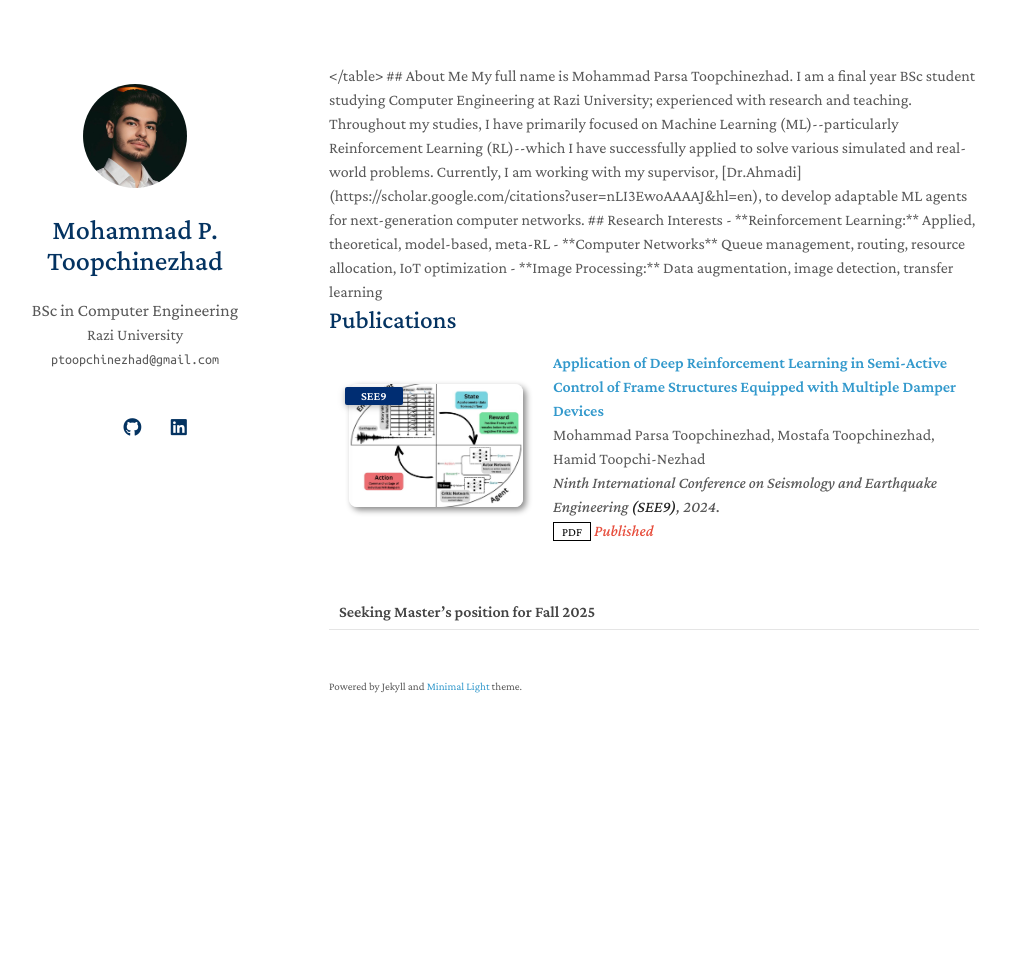
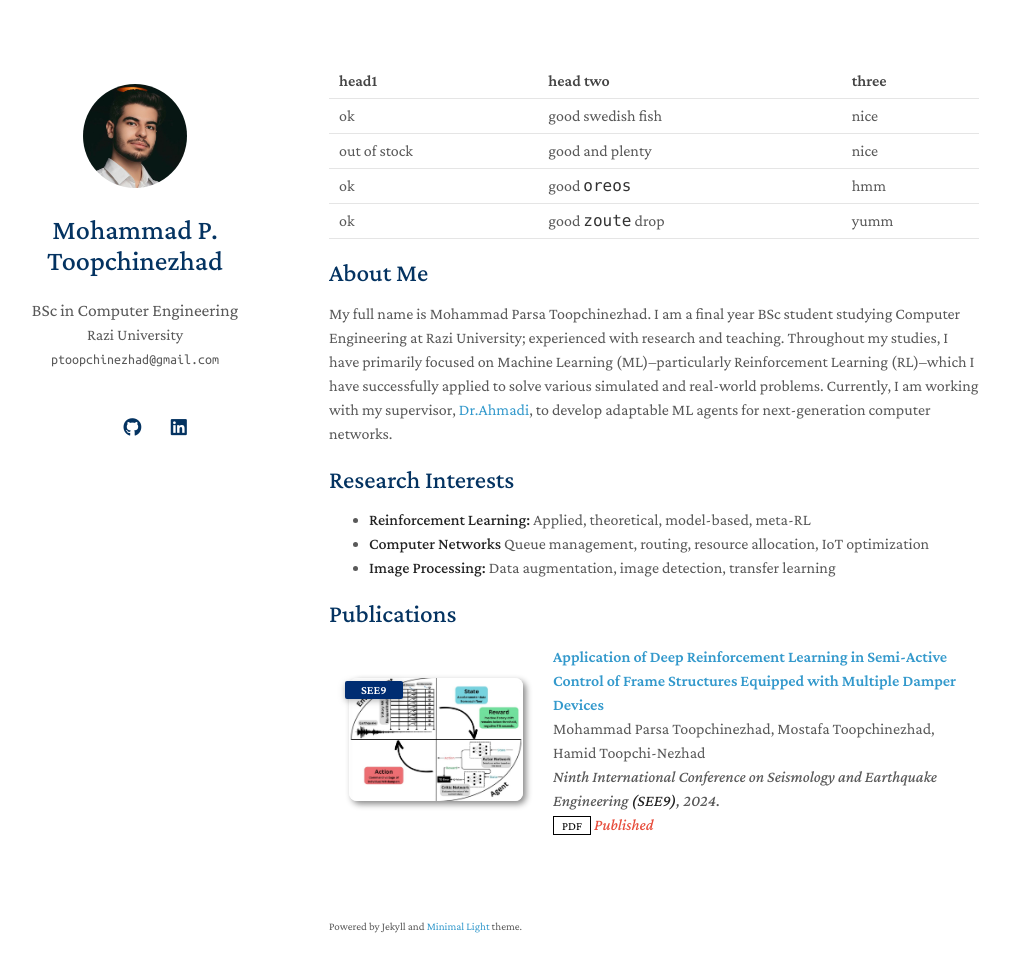
Before and after one commit to Procedurally-Generated-Human/Procedurally-Generated-Human.github.io, a Jekyll site: the page built from index.md, in a window 1280 px wide and 1007 px high. Shown: the top 972 px of the window, without its empty margins (141-1151 px from the left). Built offline with Jekyll 4.4.1, drawn with Linux system fonts in a browser that asks for light colours; a style sheet for code colours, icons or effects is not loaded.

Commit message:
Update index.md

```diff
--- a/index.md
+++ b/index.md
@@ -3,12 +3,12 @@ layout: homepage
 ---
 
 
-<table>
-  <tr>
-    <th>Seeking Master’s position for Fall 2025</th>
-  </tr>
-  <tr>
-</table>
+| head1        | head two          | three |
+|:-------------|:------------------|:------|
+| ok           | good swedish fish | nice  |
+| out of stock | good and plenty   | nice  |
+| ok           | good `oreos`      | hmm   |
+| ok           | good `zoute` drop | yumm  |
 
 ## About Me
 
```
